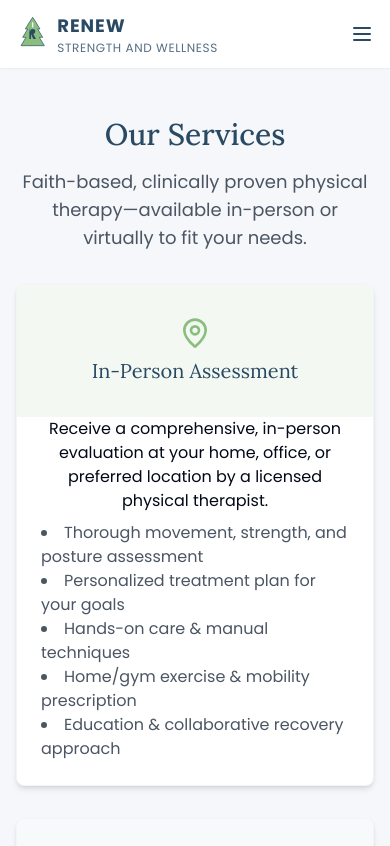
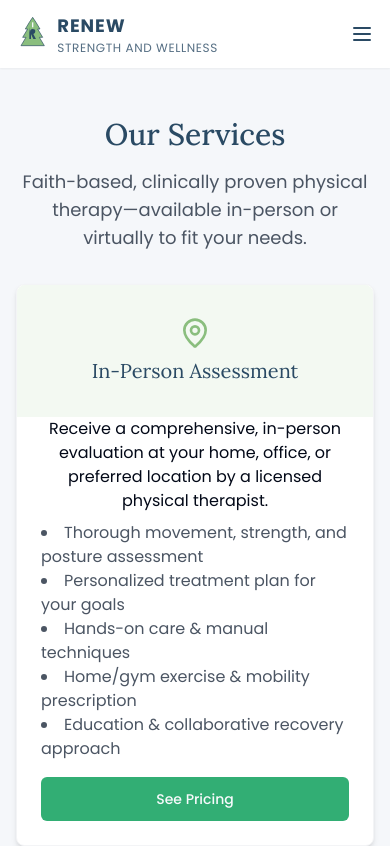
Before and after one commit to zrsmith4/renew-strength-portal, a React (Vite) app: page /services in a window 390 px wide. Shown: the top 846 px of the page. Built offline with nearby package versions, Linux system fonts and the light colour scheme.

Commit message:
Add "See Pricing" button to ServiceCard
Adds a "See Pricing" button to the ServiceCard component in services.tsx, linking to the /pricing page. The button maintains existing styling and responsiveness.

```diff
--- a/src/components/ServiceCard.tsx
+++ b/src/components/ServiceCard.tsx
@@ -7,6 +7,7 @@ interface ServiceCardProps {
   bgColor?: string;
   children: React.ReactNode;
   className?: string;
+  cta?: React.ReactNode; // New prop for the action button
 }
 
 const ServiceCard: React.FC<ServiceCardProps> = ({
@@ -15,6 +16,7 @@ const ServiceCard: React.FC<ServiceCardProps> = ({
   bgColor = "",
   children,
   className = "",
+  cta,
 }) => {
   return (
     <div
@@ -26,6 +28,7 @@ const ServiceCard: React.FC<ServiceCardProps> = ({
       </div>
       <div className="text-center flex-grow flex flex-col justify-center space-y-2 p-6 pt-0">
         {children}
+        {cta && <div className="mt-6">{cta}</div>}
       </div>
     </div>
   );
--- a/src/pages/Services.tsx
+++ b/src/pages/Services.tsx
@@ -4,6 +4,8 @@ import NavBar from "@/components/NavBar";
 import Footer from "@/components/Footer";
 import ServiceCard from "@/components/ServiceCard";
 import { MapPin, Video, Syringe, ActivitySquare } from "lucide-react";
+import { Button } from "@/components/ui/button";
+import { Link } from "react-router-dom";
 
 const services = [
   {
@@ -100,6 +102,13 @@ const Services = () => (
               icon={service.icon}
               name={service.name}
               bgColor={service.bgColor}
+              cta={
+                <Button asChild size="lg" className="w-full mt-2">
+                  <Link to="/pricing">
+                    See Pricing
+                  </Link>
+                </Button>
+              }
             >
               {service.details}
             </ServiceCard>
```
